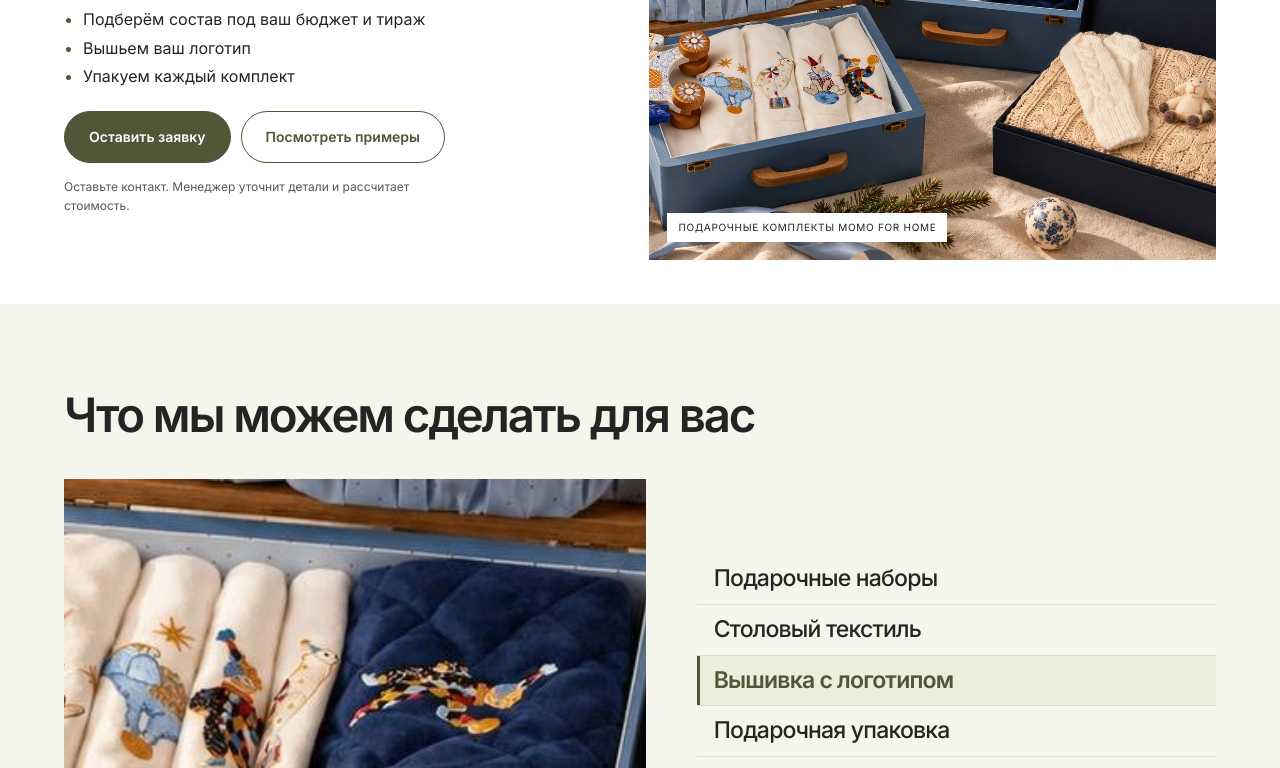
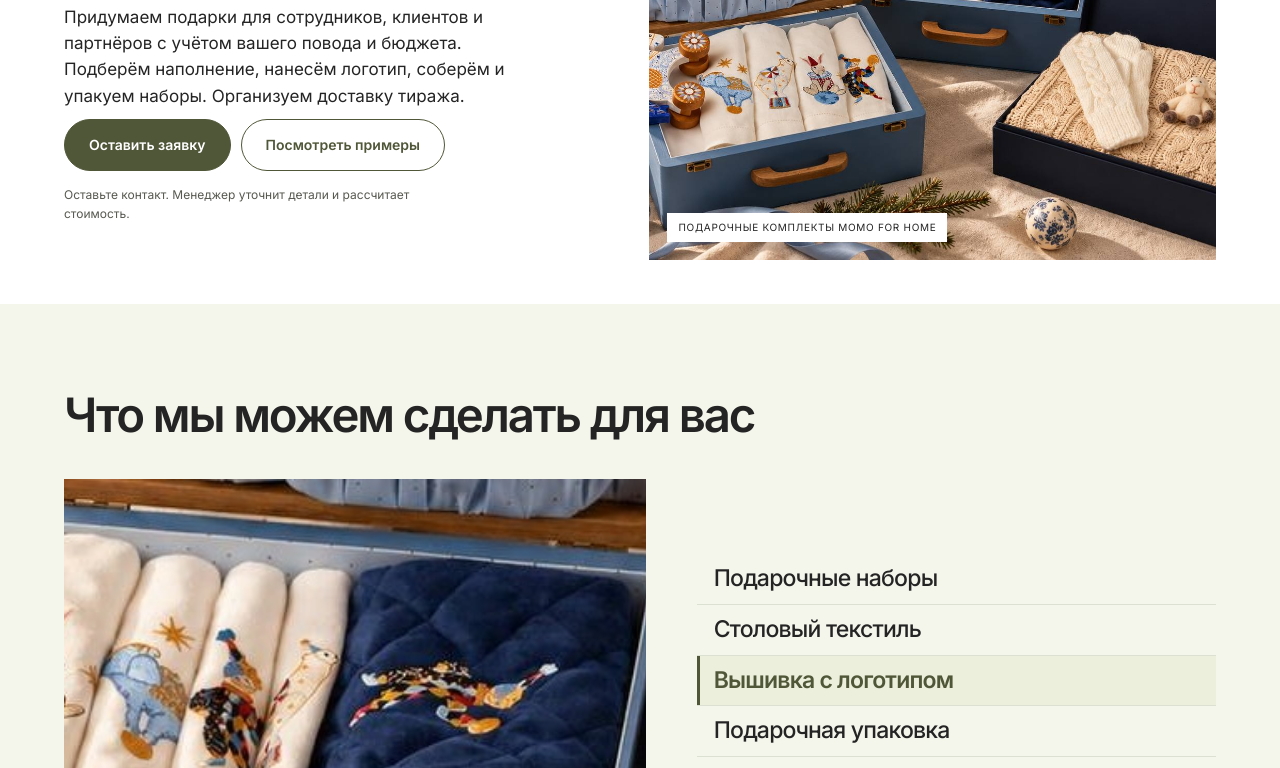
Before and after one commit to MaxProsh/momofahome, a plain HTML site: page index.html in a window 1280 px wide. Shown: the part 423-1191 px from the top of the page. Drawn offline with Linux system fonts and the light colour scheme.

Commit message:
Broaden corporate gifts hero offer

```diff
--- a/index.html
+++ b/index.html
@@ -330,12 +330,8 @@ body:has(.offer-popup[open]) .catalog-widget { display: none; }
 <body>
 <header class="mast"><div class="wrap head"><img class="logo" src="assets/logo.svg" alt="MOMO FOR HOME"><nav><a href="#gifts">Примеры</a><a href="#brand">Брендирование</a><a href="#process">Как заказать</a><a href="#faq">Вопросы</a></nav><a class="button alt" href="#contact">Оставить заявку</a></div></header>
 <main>
-<section class="hero"><div class="wrap hero-grid"><div><p class="eyebrow">Собственное производство в Москве</p><h1>Корпоративные подарки на заказ</h1><p class="intro">Сделаем текстильные подарочные наборы для сотрудников, клиентов и партнёров.</p>
-<ul class="hero-benefits">
-  <li>Подберём состав под ваш бюджет и тираж</li>
-  <li>Вышьем ваш логотип</li>
-  <li>Упакуем каждый комплект</li>
-</ul><div class="actions"><a class="button" href="#contact">Оставить заявку</a><a class="button alt" href="#gifts">Посмотреть примеры</a></div><p class="note">Оставьте контакт. Менеджер уточнит детали и рассчитает стоимость.</p></div><figure><img src="assets/hero.jpg" alt="Открытые коробки с текстильными подарками MOMO"><figcaption>Подарочные комплекты MOMO FOR HOME</figcaption></figure></div></section>
+<section class="hero"><div class="wrap hero-grid"><div><p class="eyebrow">Собственное производство в Москве</p><h1>Корпоративные подарки на заказ под ключ</h1><p class="intro">Придумаем подарки для сотрудников, клиентов и партнёров с учётом вашего повода и бюджета. Подберём наполнение, нанесём логотип, соберём и упакуем наборы. Организуем доставку тиража.</p>
+<div class="actions"><a class="button" href="#contact">Оставить заявку</a><a class="button alt" href="#gifts">Посмотреть примеры</a></div><p class="note">Оставьте контакт. Менеджер уточнит детали и рассчитает стоимость.</p></div><figure><img src="assets/hero.jpg" alt="Открытые коробки с текстильными подарками MOMO"><figcaption>Подарочные комплекты MOMO FOR HOME</figcaption></figure></div></section>
 <section class="directions section" id="brand" aria-labelledby="directions-title">
   <div class="wrap">
     <h2 id="directions-title">Что мы можем сделать для вас</h2>
```
